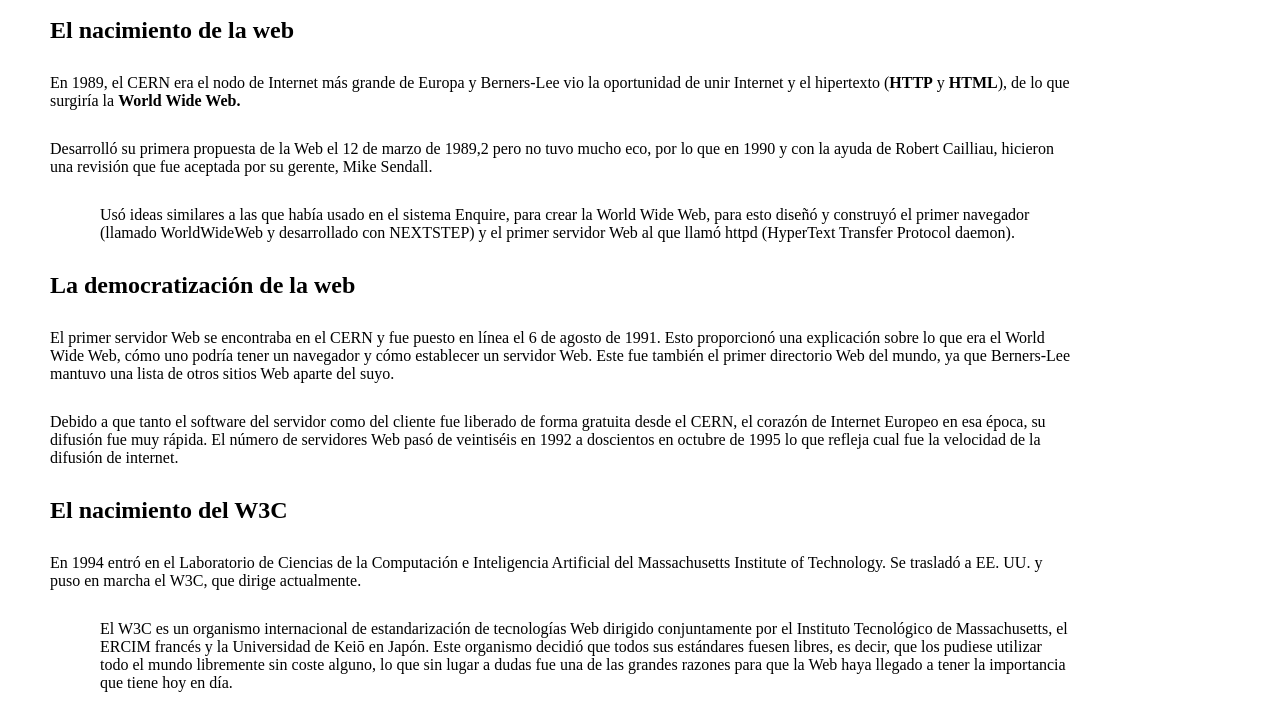
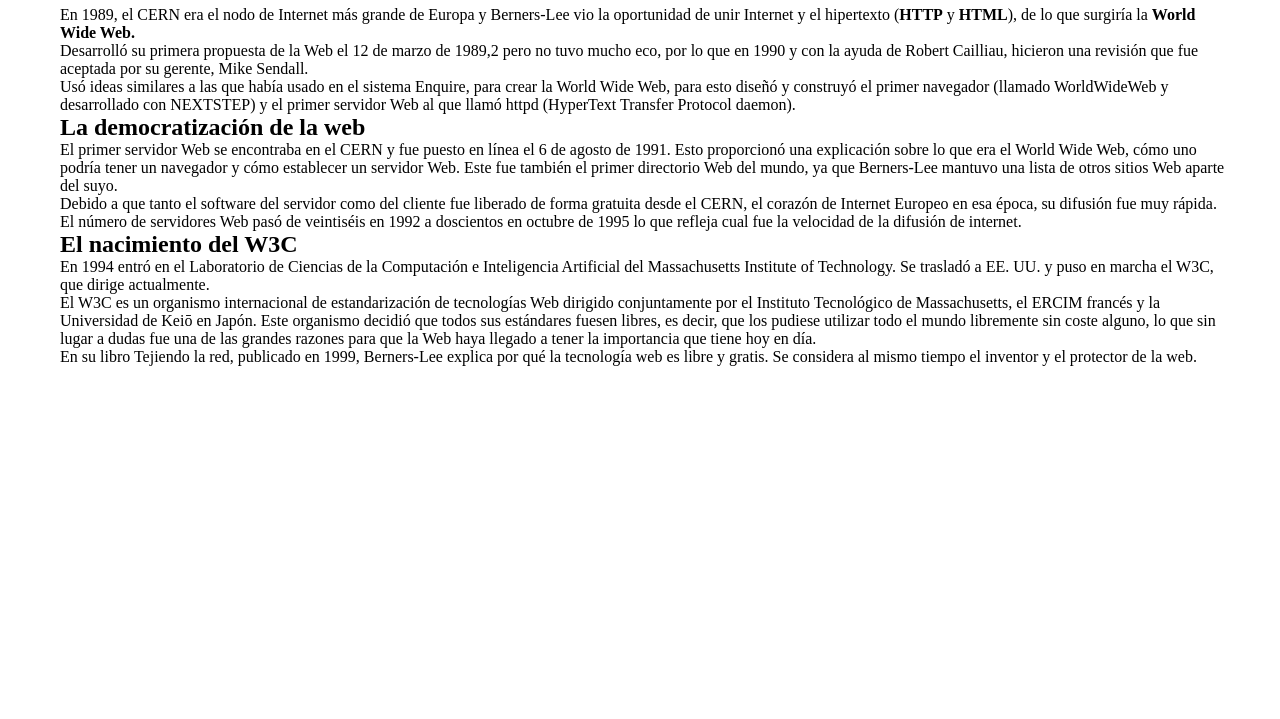
Before and after one commit to Kalypso89/ejercicios-html-css, a plain HTML site: page pages/index_ej1_babysteps.html in a window 1280 px wide. Shown: the part 212-931 px from the top of the page. Drawn offline with Linux system fonts and the light colour scheme; files that its build step writes are made by us from their sources.

Commit message:
Reorganize folders and add the rest of the html and css files

```diff
--- a/css/styles_ej1.css
+++ /dev/null
@@ -1,20 +0,0 @@
-* {
-    margin: 0;
-}
-
-body {
-    font-family: 'Times New Roman', Times, serif;
-    margin: 30px 50px;
-    width: 80%;
-    height: 100%;
-    background-size: cover;
-}
-
-p {
-    margin-top: 30px;
-    margin-bottom: 30px;
-}
-
-.tab {
-    margin-left: 50px;
-}
--- /dev/null
+++ b/css/styles_ej1_babysteps.css
@@ -0,0 +1,24 @@
+* {
+    margin: 0;
+    font-family: 'Times New Roman', Times, serif;
+}
+
+body {
+    margin: 100px 45px 110px 60px;
+    min-height: 100vh;
+}
+
+/*p {
+    margin-top: 30px;
+    margin-bottom: 30px;
+}
+
+.tab {
+    margin-left: 50px;
+}
+
+div:not(#example) {
+
+color: red;
+
+}/*
--- a/pages/index_ej1.html
+++ b/pages/index_ej1_babysteps.html
@@ -4,7 +4,7 @@
     <meta charset="UTF-8">
     <meta name="viewport" content="width=device-width, initial-scale=1.0">
     <title>Ejercicio 1</title>
-    <link rel="stylesheet" href="styles_ej1.css">
+    <link rel="stylesheet" href="../css/styles_ej1_babysteps.css">
 </head>
 <body>
     <header>
```
Also changed, not shown: css/styles_ej1_html_css.css (added), css/styles_ej2.css (deleted), css/styles_ej2_babysteps.css (added), css/styles_ej2_html_css.css (added), pages/index_ej1_html_css.html (added), pages/index_ej2.html (deleted), pages/index_ej2_babysteps.html (added), pages/index_ej2_html_css.html (added).
